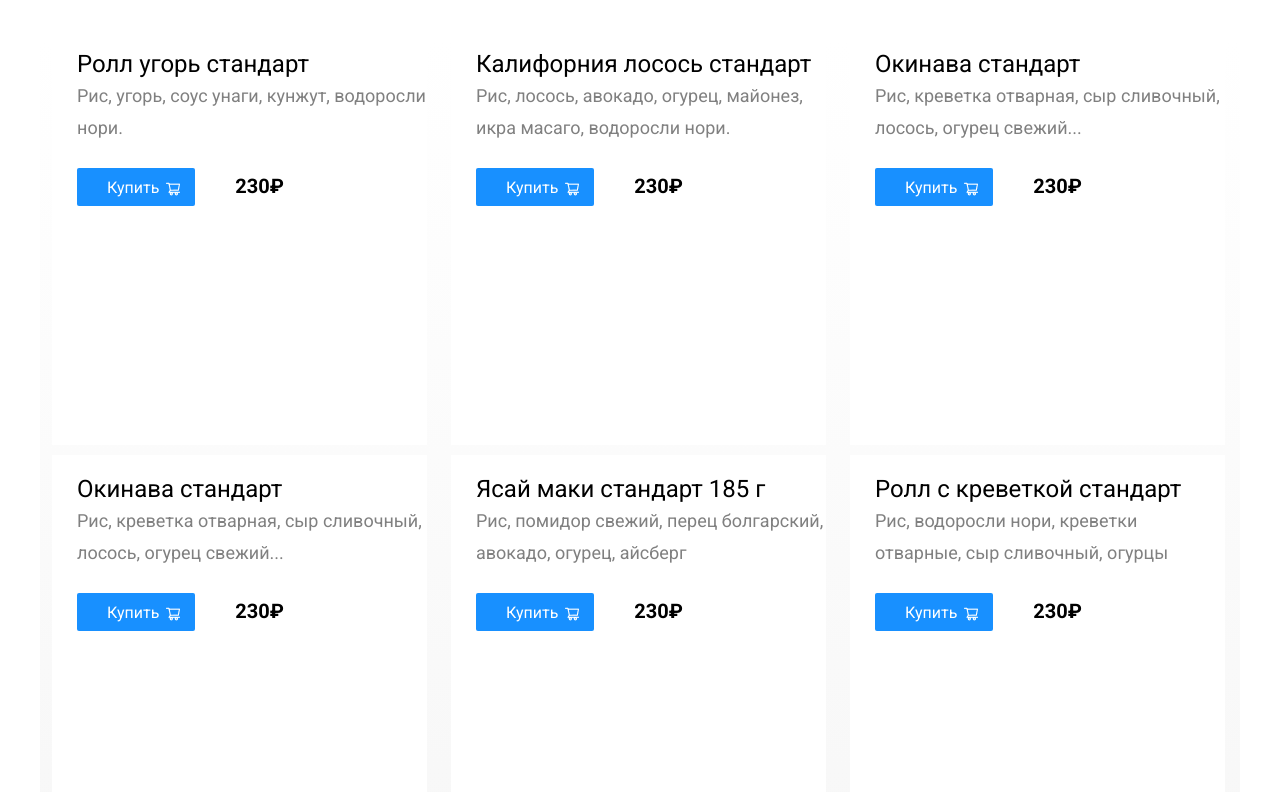
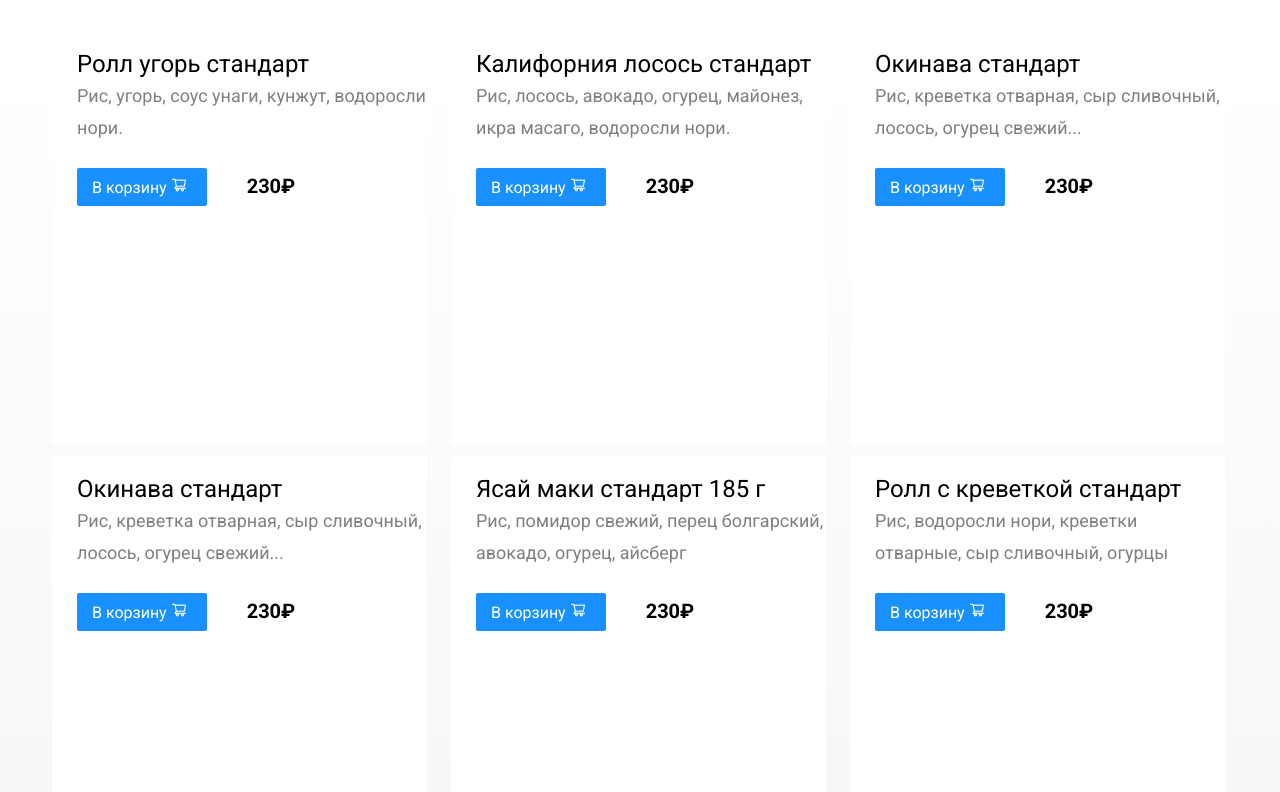
Before and after one commit to Aressiya/DeliveryFood, a plain HTML site: page index.html in a window 1280 px wide. Shown: the part 169-961 px from the top of the page. Drawn offline with Linux system fonts and the light colour scheme; files whose address does not match are found by name.

Commit message:
Доработка работы,исправление ошибок

```diff
--- a/index.html
+++ b/index.html
@@ -15,9 +15,10 @@
 </head>
 
 <body>
-<div class="container">
+
 <!--HEADER-->
 <header class="header">
+	<div class="container">
 		<div class="header__top">
 
 			<div class="header__logo">
@@ -43,9 +44,12 @@
 				</button>
 			</div>
 		</div>
+	</div>
 </header>
-</div>
+
 <!--/HEADER-->
+
+
 <section>
 	<div class="content__info">
 		<div class="container">
@@ -68,8 +72,9 @@
 </section>
 
 <!--PRODUCT CARD-->
-<div class="container-center">
 <section>
+	<div class="wrapper__center">
+		<div class="container">
 			<div class="card">
 				<!--Одна карточка товара			-->
 				<div class="card__wrapper">
@@ -83,8 +88,8 @@
 						</div>
 						<div class="card__bottom">
 							<button class="btn shop__button">
+								В корзину
 								<img src="img/shopp.png" alt="" class="shop-icon">
-							Купить
 							</button>
 							<p class="card__price">230₽</p>
 						</div>
@@ -98,12 +103,13 @@
 					<div class="content-card__wrapper">
 						<div class="card__text">
 							<h3 class="card__name">Калифорния лосось стандарт</h3>
-						<p class="card__desc">Рис, лосось, авокадо, огурец, майонез, икра масаго, водоросли нори.</p>
+							<p class="card__desc">Рис, лосось, авокадо, огурец, майонез, икра масаго, водоросли
+								нори.</p>
 						</div>
 						<div class="card__bottom">
 							<button class="btn shop__button">
+								В корзину
 								<img src="img/shopp.png" alt="" class="shop-icon">
-							Купить
 							</button>
 							<p class="card__price">230₽</p>
 						</div>
@@ -119,9 +125,10 @@
 							<p class="card__desc">Рис, креветка отварная, сыр сливочный, лосось, огурец свежий...</p>
 						</div>
 						<div class="card__bottom">
+
 							<button class="btn shop__button">
+								В корзину
 								<img src="img/shopp.png" alt="" class="shop-icon">
-							Купить
 							</button>
 							<p class="card__price">230₽</p>
 						</div>
@@ -138,8 +145,8 @@
 						</div>
 						<div class="card__bottom">
 							<button class="btn shop__button">
+								В корзину
 								<img src="img/shopp.png" alt="" class="shop-icon">
-							Купить
 							</button>
 							<p class="card__price">230₽</p>
 						</div>
@@ -156,8 +163,8 @@
 						</div>
 						<div class="card__bottom">
 							<button class="btn shop__button">
+								В корзину
 								<img src="img/shopp.png" alt="" class="shop-icon">
-							Купить
 							</button>
 							<p class="card__price">230₽</p>
 						</div>
@@ -173,9 +180,10 @@
 							<p class="card__desc">Рис, водоросли нори, креветки отварные, сыр сливочный, огурцы</p>
 						</div>
 						<div class="card__bottom">
+
 							<button class="btn shop__button">
+								В корзину
 								<img src="img/shopp.png" alt="" class="shop-icon">
-							Купить
 							</button>
 							<p class="card__price">230₽</p>
 						</div>
@@ -183,12 +191,16 @@
 
 				</div>
 			</div>
+		</div>
+	</div>
+
 </section>
 <!--/PRODUCT CARD-->
 
-<footer>
 
-	<div class="footer">
+<footer class="footer">
+
+	<div class="container">
 		<div class="logo-footer">
 			<img src="img/logo.png" alt="" class="logo-footer-img">
 			<p class="logo-footer__title">Delivery Food</p>
@@ -225,12 +237,8 @@
 				</a>
 			</li>
 		</ul>
-
 	</div>
-
 </footer>
-</div>
-<!--МОДАЛКА-->
 
 </body>
 </html>
--- a/style/style.css
+++ b/style/style.css
@@ -26,11 +26,13 @@ ul{
 .container {
     width: 1200px;
     margin: 0 auto;
+    border-color: #FFFFFF;
+    display: flex;
 
 }
 
-.container-center{
-    width: 1200px;
+.wrapper__center{
+    width: 100%;
     margin: 0 auto;
     background: linear-gradient(180deg, rgba(245, 245, 245, 0) 1.04%, #F5F5F5 100%);
 
@@ -100,13 +102,14 @@ ul{
 
 .header__button {
     display: flex;
+    margin-left: 86px;
 }
 
 .btn {
     color: white;
     background-color: #1890FF;
     border-radius: 2px;
-    padding: 8px 36px;
+    padding: 8px 20px 8px 15px;
     font-family: 'Roboto', serif;
     box-shadow: 0 0 2px rgba(0, 0, 0, 0.0015);
     border: transparent;
@@ -220,21 +223,18 @@ ul{
 .card__bottom{
     display: flex;
     align-items: baseline;
-    position: absolute;
+
 }
 
 .shop__button{
-    padding-left: 10px;
     margin-right: 40px;
     cursor: pointer;
 
 }
 
 .shop-icon{
-    position: relative;
-    left: 78px;
-    top: 4px;
-    color: white;
+
+
 }
 
 .card__price{
@@ -247,6 +247,8 @@ ul{
 .footer{
     display: flex;
    align-items: center;
+    padding-bottom: 50px;
+    padding-top: 43px;
 }
 
 .logo-footer{
```
Lines whose indentation alone changed are shown as unchanged.
